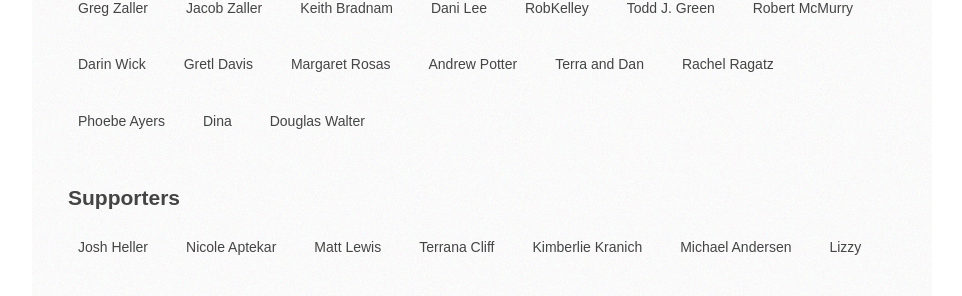
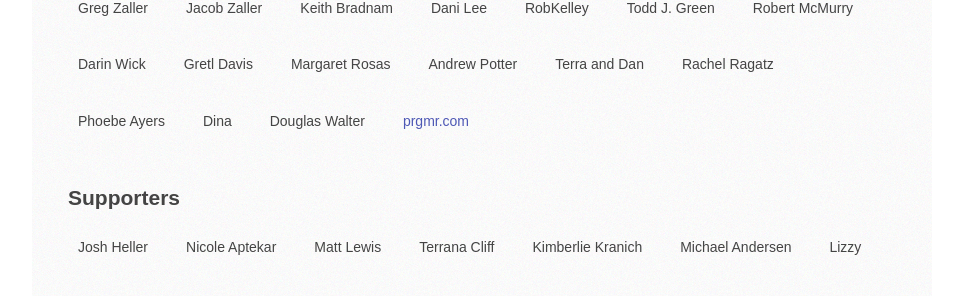
Before and after one commit to mivanov/localwiki_splash, a Django app: template templates/about.html in a window 1280 px wide. Shown: the part 1329-1625 px from the top of the page, without its empty margins (158-1120 px from the left). Run offline with Django 3.2, Linux system fonts and the light colour scheme; the template is opened without the code that fills it, so the values that code supplies are empty; some libraries are stand-ins or nearby versions.

Commit message:
Adding prgmr.com to supporters pg - long overdue

```diff
--- a/templates/about.html
+++ b/templates/about.html
@@ -323,6 +323,9 @@
             </li>
             <li>
                 Douglas Walter
+            </li>
+            <li>
+                <a href="http://prgmr.com">prgmr.com</a>
             </li>
         </ul>
   </div>
```
